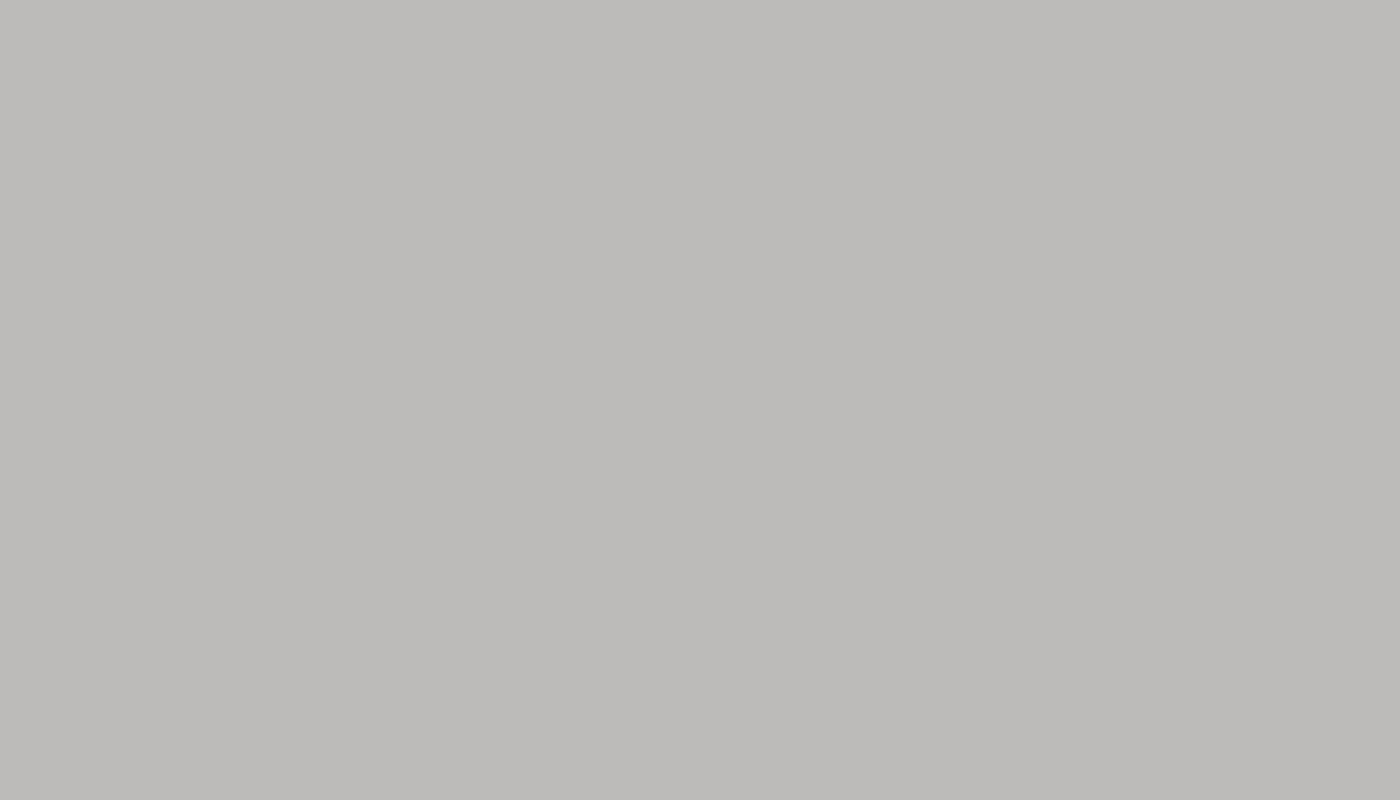
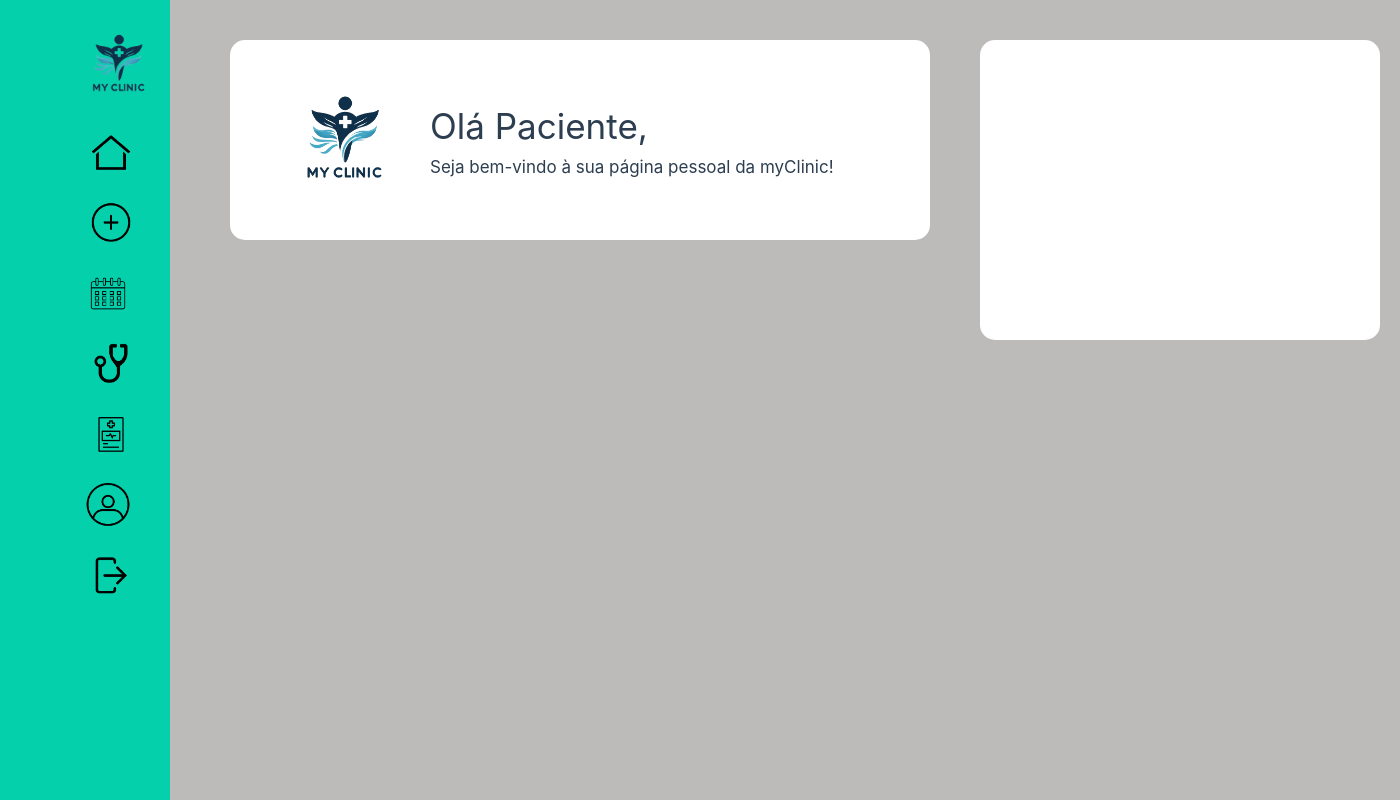
Before and after one commit to ruiiramos/myClinic-FrontEnd, a Vue app: page /home in a window 1280 px wide. Before the commit this address had no page. Shown: the whole page, 1400 px wide, since content can reach past the window. Built offline with nearby package versions, Linux system fonts and the light colour scheme; what v-calendar would draw is missing.

Commit message:
Criar homePage

```diff
--- a/src/router/index.js
+++ b/src/router/index.js
@@ -5,6 +5,7 @@ import RegisterView from '../views/RegisterView.vue'
 import DadosMarcacaoView from '../views/DadosMarcacaoView.vue'
 import EspecialidadesView from '../views/EspecialidadesView.vue'
 import MedicosView from '../views/MedicosView.vue'
+import HomePageView from '../views/HomePageView.vue'
 
 const router = createRouter({
   history: createWebHistory(import.meta.env.BASE_URL),
@@ -39,6 +40,11 @@ const router = createRouter({
       name: 'medicos',
       component: MedicosView
     },
+    {
+      path: '/home',
+      name: 'home',
+      component: HomePageView
+    },
   ]
 })
 
--- /dev/null
+++ b/src/views/HomePageView.vue
@@ -0,0 +1,126 @@
+<template>
+    <div class="container">
+        <!-- Barra lateral -->
+        <div class="sidebar">
+          <!-- Conteúdo da barra lateral aqui -->
+          <ul class="sidebar-icons">
+            <img src="../img/myclinic.png" alt="Logo" class="sidebar-logo">
+            <router-link to="/home">
+                <img src="../img/noun-house-431615.png" alt="Inicio" class="sidebar-icon">
+            </router-link>
+            <router-link to="/dadosmarcacao">
+              <img src="../img/noun-plus-669265.png" alt="Marcações" class="sidebar-icon">
+            </router-link>
+            <img src="../img/noun-calender-6465838.png" alt="Agenda" class="sidebar-icon">
+            <router-link to="/medicos">
+                <img src="../img/noun-doctor-79152.png" alt="Médicos" class="sidebar-icon">
+            </router-link>
+            <router-link to="/especialidades">
+              <img src="../img/noun-diagnosis-6672493.png" alt="Especialidades" class="sidebar-icon">
+            </router-link>
+            <img src="../img/noun-account-2049214.png" alt="Perfil" class="sidebar-icon">
+            <router-link to="/login">
+              <img src="../img/noun-logout-6733782.png" alt="Terminar Sessão" class="sidebar-icon">
+            </router-link>
+          </ul>
+        </div>
+        <div class="content">
+            <div class="retangulo-bem-vindo">
+                <img src="../img/myclinic.png" alt="logo">
+                <div class="text-container">
+                    <h2>Olá Paciente,</h2>
+                    <p>Seja bem-vindo à sua página pessoal da myClinic!</p>
+                </div>
+            </div>
+            <div class="retangulo-branco"></div>
+        </div>
+    </div>
+</template>
+
+<script>
+    export default {
+        data() {
+            return {
+                selectedEspecialidade: ''
+            }
+        }
+    }
+</script>
+
+<style scoped>
+.container {
+    display: flex;
+    flex-direction: row;
+}
+
+.sidebar {
+    width: 250px; /* Largura da barra lateral */
+    background-color: #f0f0f0; /* Cor de fundo da barra lateral */
+    padding: 20px;
+    height: 100vh; /* Altura total da tela */
+    background: #04D0AB;
+}
+
+.sidebar-logo {
+    width: 90px;
+    height: 90px;
+    margin-left: 15%;
+}
+
+.sidebar-icon {
+    width: 50px;
+    height: 50px;
+    margin-left: 25%;
+    margin-top: 15%;
+}
+
+.content {
+    display: flex;
+    flex-direction: row;
+    align-items: flex-start;
+    padding: 20px;
+}
+
+.retangulo-bem-vindo {
+    width: 700px;
+    height: 200px;
+    padding: 50px;
+    background-color: white;
+    margin-top: 20px;
+    margin-left: 40px;
+    border-radius: 15px;
+    display: flex;
+    align-items: center;
+}
+
+.retangulo-bem-vindo img {
+    width: 130px;
+    height: 130px;
+    margin-right: 20px;
+}
+
+.text-container {
+    display: flex;
+    flex-direction: column;
+}
+
+.text-container h2 {
+    font-size: 35px;
+}
+
+.text-container p {
+    font-size: 17px;
+}
+
+.retangulo-branco {
+    width: 400px;
+    height: 300px;
+    padding: 50px;
+    background-color: white;
+    margin-top: 20px;
+    margin-left: 50px;
+    border-radius: 15px;
+    display: flex;
+    align-items: center;
+}
+</style>
```
